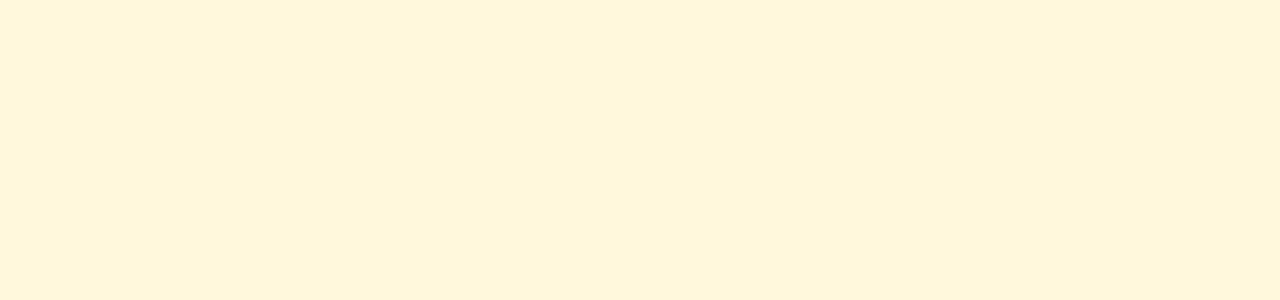
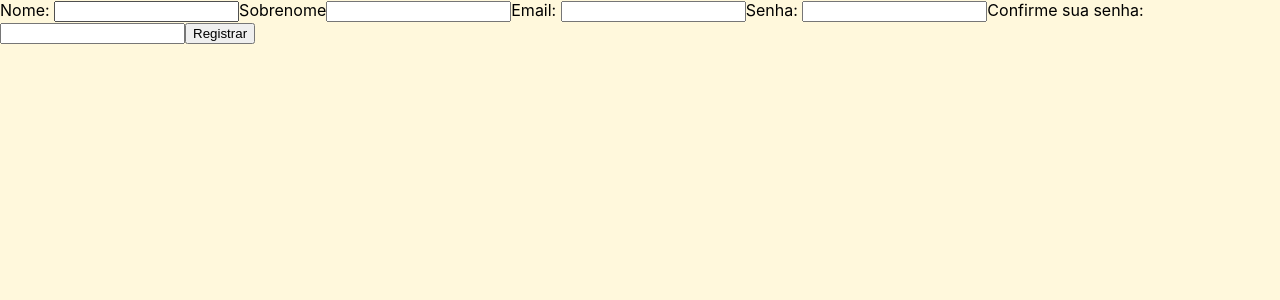
Before and after one commit to JeanJunior18/poemasdoze, a React (Create React App) app: page /register in a window 1280 px wide. Shown: the top 300 px of the page. Built offline with nearby package versions, Linux system fonts and the light colour scheme.

Commit message:
Interface Login created

```diff
--- a/package.json
+++ b/package.json
@@ -9,7 +9,8 @@
     "react": "^16.13.1",
     "react-dom": "^16.13.1",
     "react-router-dom": "^5.1.2",
-    "react-scripts": "3.4.1"
+    "react-scripts": "3.4.1",
+    "yup": "^0.28.4"
   },
   "scripts": {
     "start": "react-scripts start",
--- a/src/pages/Home/index.js
+++ b/src/pages/Home/index.js
@@ -19,7 +19,10 @@ export default function Home() {
       </section>
 
       <Link to='/main'>
-        <button></button>
+        <button>baixar Livretos</button>
+      </Link>
+      <Link to='/login'>
+        <button>Sign in</button>
       </Link>
 
     </div>
--- /dev/null
+++ b/src/pages/Login/index.js
@@ -0,0 +1,34 @@
+import React, {useState} from 'react';
+import { Link } from 'react-router-dom';
+import * as Yup from 'yup';
+
+
+export default function Authors() {
+  const [email, setEmail] = useState('')
+  const [password, setPassword] = useState('')
+
+  async function handleSubmit(e){
+    e.preventDefault()
+    const schema = Yup.object().shape({
+      email: Yup.string().email().required('Input your email'),
+      password: Yup.string().required('Input your password'),
+    })
+    try{
+      await schema.validate({email, password})
+      console.log(email, password)
+    }catch(err){console.log(err)}
+  }
+
+  return (
+    <div>
+      <form onSubmit={handleSubmit}>
+        <label htmlFor="email">Email: </label>
+        <input type="text" name="email" id="email" onChange={e=>setEmail(e.target.value)} />
+        <label htmlFor="password">Password: </label>
+        <input type="password" name="password" id="password" onChange={e=>setPassword(e.target.value)} />
+        <input type="submit" value="Enviar"/>
+        <Link to='/register'>Registre-se!</Link>
+      </form>
+    </div>
+  );
+}
--- /dev/null
+++ b/src/pages/Register/index.js
@@ -0,0 +1,55 @@
+import React, {useState} from 'react';
+import * as Yup from 'yup';
+
+// import { Container } from './styles';
+
+export default function Register() {
+  const [firstname, setFirstname] = useState('');
+  const [lastname, setLastname] = useState('');
+  const [email, setEmail] = useState('');
+  const [password, setPassword ] = useState('');
+  const [confpass, setConfpass] = useState('');
+
+  function handleSubmit(e){
+    e.preventDefault();
+    const schema = Yup.object().shape({
+      firstname: Yup.string().required('O nome é obrigatótio'),
+      lastname: Yup.string().required('O sobrenome é obrigatório'),
+      email: Yup.string().email('Digite o email corretamente').required('O email é obrigatório'),
+      password: Yup.string().required('Senha é obrigatória'),
+      confpass: Yup.string().required('Confirmação de senha é obrigatório')
+    })
+
+    schema.validate({ firstname, lastname, email, password, confpass })
+    if(password===confpass)
+      console.log({ firstname, lastname, email, password, confpass })
+    else
+    alert('As senhas não conferem')
+
+  }
+
+  return (
+    <div>
+      <form onSubmit={handleSubmit}>
+        <label htmlFor="firstname">Nome: </label>
+        <input type="text" name="firstname" id="firstname" onChange={e=>setFirstname(e.target.value)} />
+        <label htmlFor="lastname">Sobrenome</label>
+        <input type="text" name="lastname" id="lastname" onChange={e=>setLastname(e.target.value)} />
+        <label htmlFor="email">Email: </label>
+        <input type="email" name="email" id="email" onChange={e=>setEmail(e.target.value)} />
+        <label htmlFor="password">Senha: </label>
+        <input type="password" name="password" id="password" onChange={e=>setPassword(e.target.value)} />
+
+        <label htmlFor="confpassword">Confirme sua senha: </label>
+        <input type="password" name="confpassword" id="confpassword" onChange={e=>{
+            var target = e.target.value
+            setTimeout(()=>{
+              if(target !== password) console.log('As senhas não conferem')
+              if(target === password) setConfpass(target)
+            }, 2000)
+          }} />
+        <input type="submit" value="Registrar"/>
+      </form>
+    </div>
+  );
+}
--- a/src/router.js
+++ b/src/router.js
@@ -3,6 +3,8 @@ import { BrowserRouter, Switch, Route } from 'react-router-dom';
 
 import Home from './pages/Home';
 import Main from './pages/Main';
+import Login from './pages/Login';
+import Register from './pages/Register'
 
 export default function src() {
   return (
@@ -10,6 +12,8 @@ export default function src() {
         <Switch>
             <Route exact path='/' component={Home} />
             <Route exact path='/main' component={Main} />
+            <Route exact path='/login' component={Login} />
+            <Route exact path='/register' component={Register} />
         </Switch>
     </BrowserRouter>
   );
```
Also changed, not shown: 1 other file (tests, documents, lock files or other folders).
